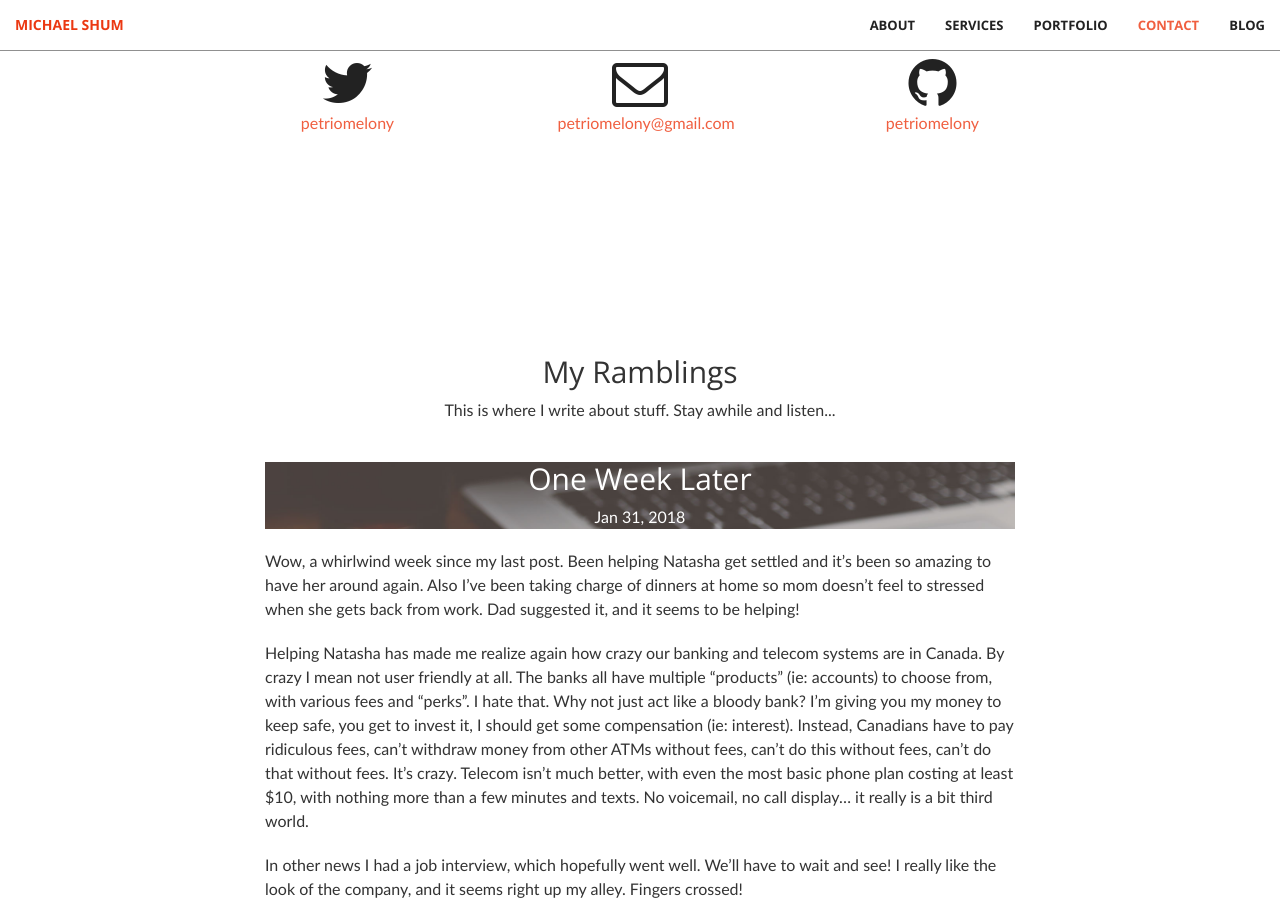
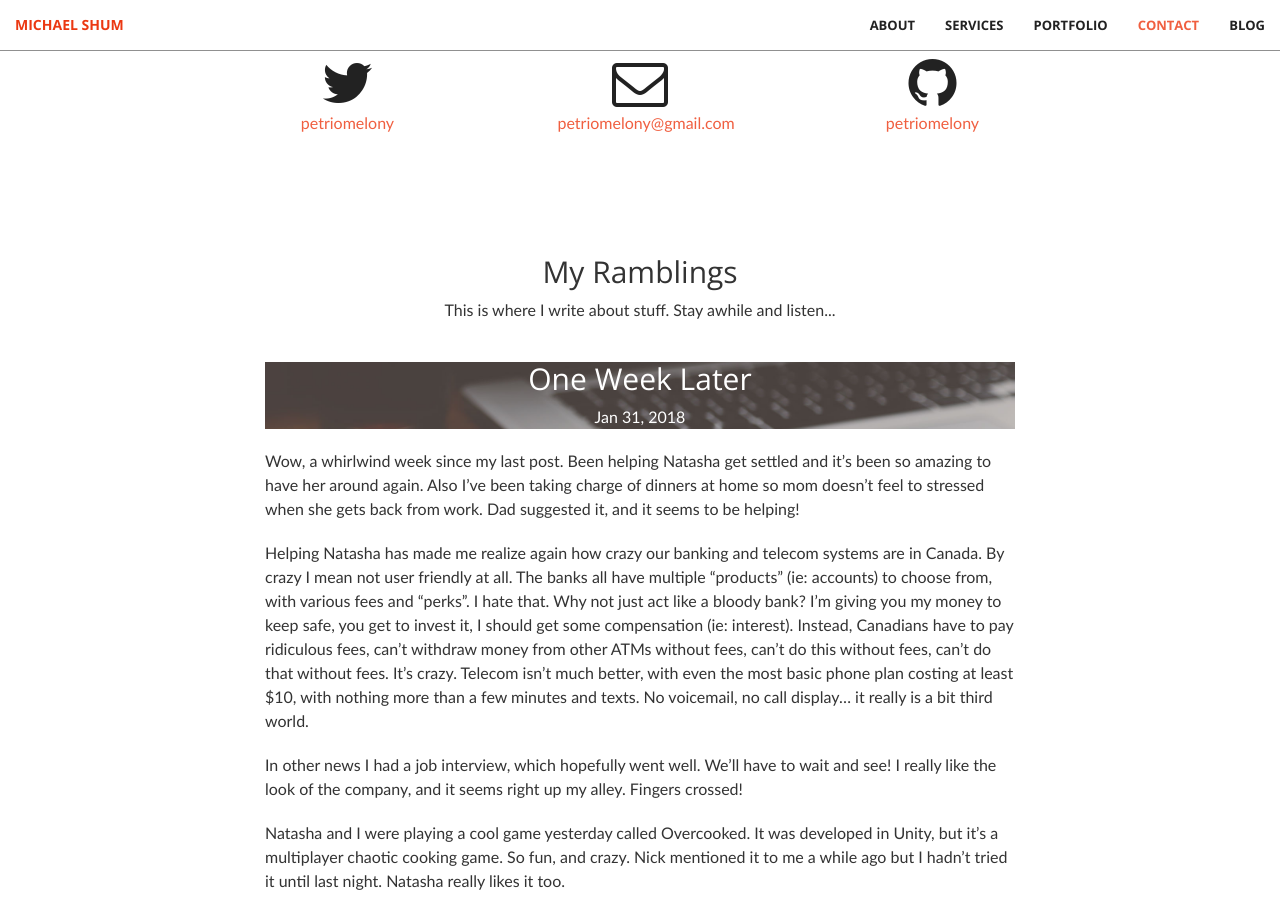
Before and after one commit to petriomelony/petriomelony.github.io, a Jekyll site: the page built from index.html, in a window 1280 px wide and 900 px high, scrolled down 3036 px. Built offline with Jekyll 4.4.1, drawn with Linux system fonts in a browser that asks for light colours; nearby versions of some CDN libraries.

Commit message:
Changed blog padding to 0

```diff
--- a/css/main.scss
+++ b/css/main.scss
@@ -110,3 +110,7 @@ body {
   -webkit-backface-visibility: hidden;
   font-family: "Calibri", "Trebuchet MS", "Helvetica", sans-serif;
 }
+
+#blog {
+  padding: 0px;
+}
```
